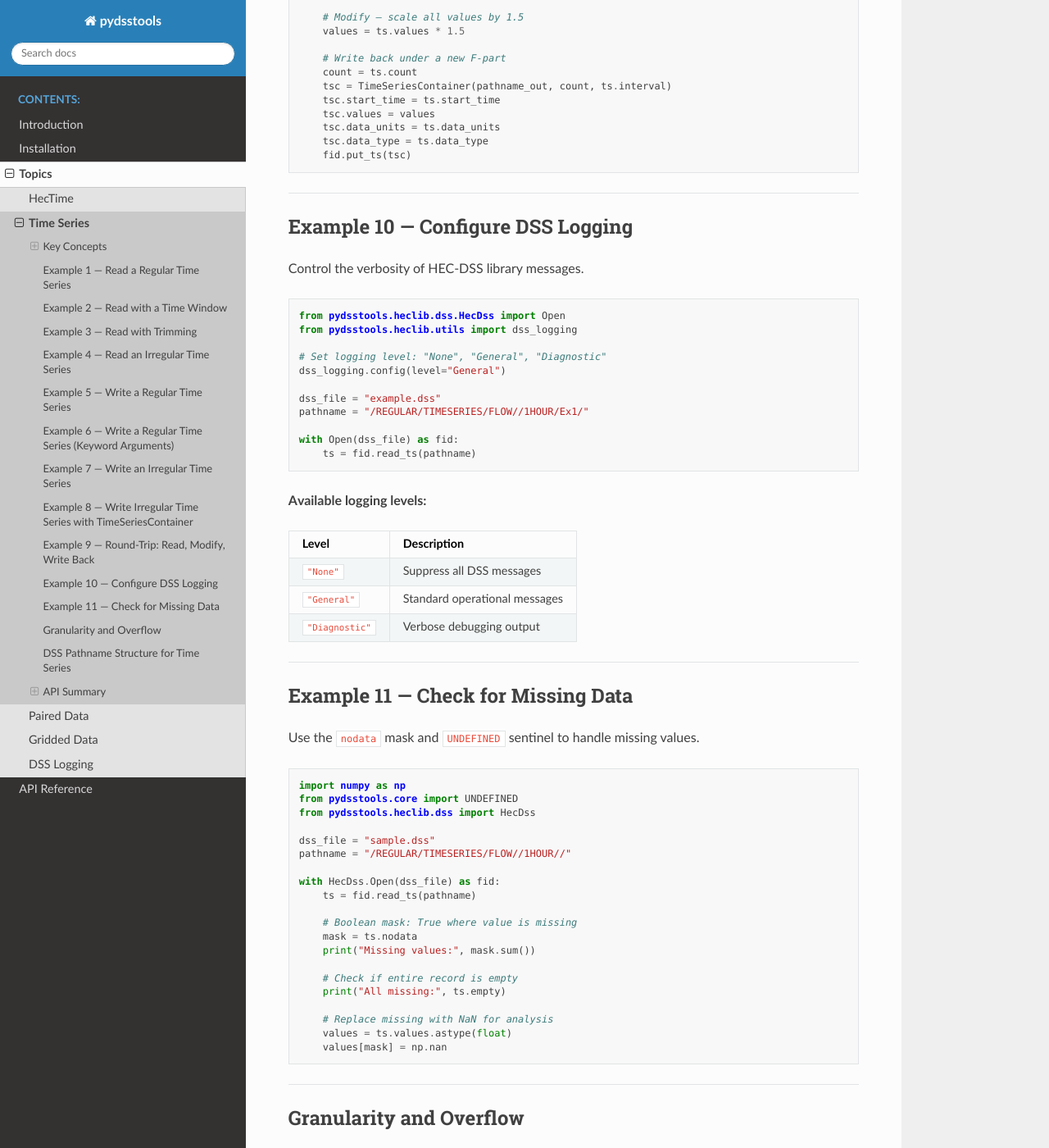
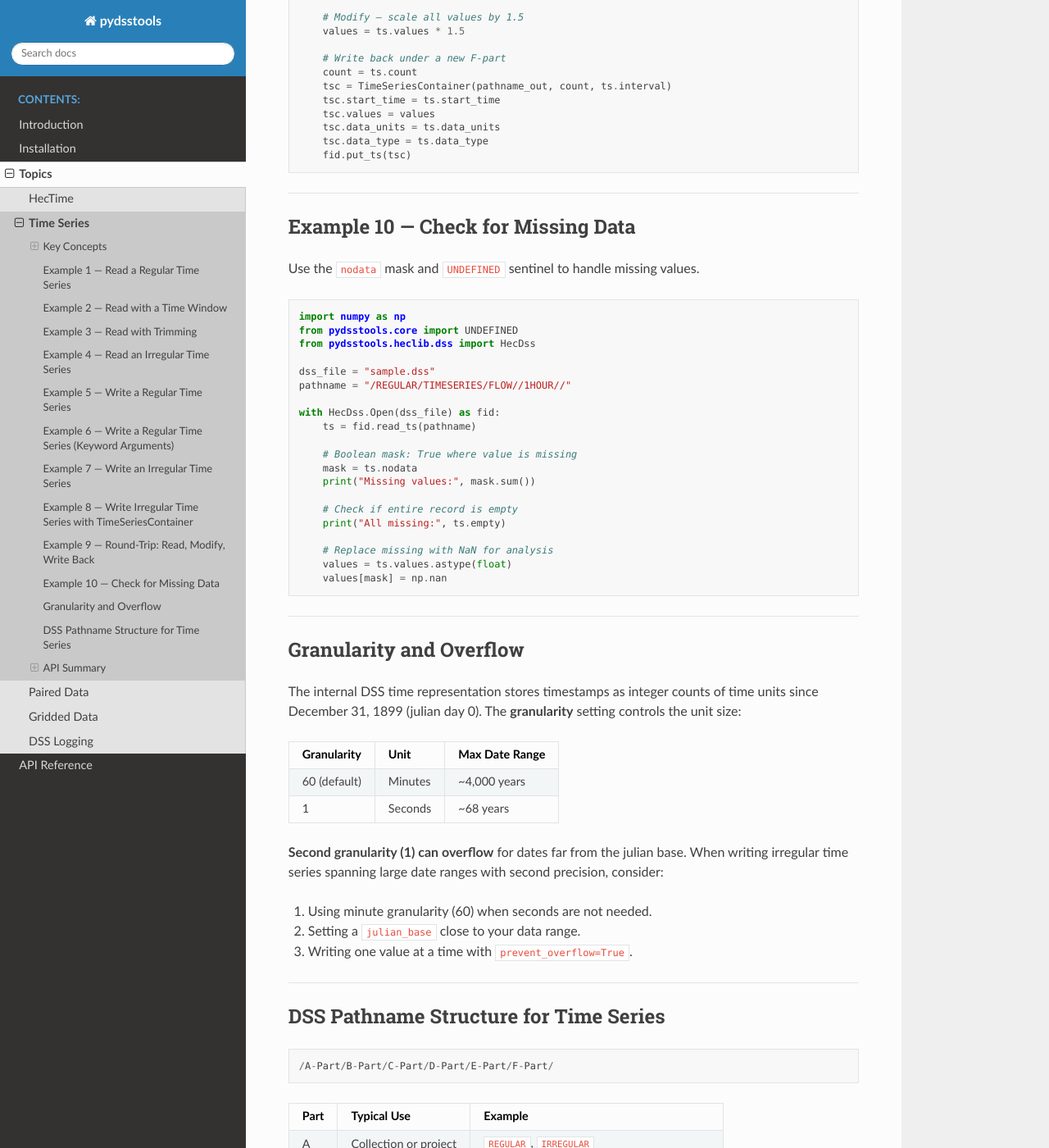
Before and after one commit to gyanz/pydsstools, a Sphinx documentation site: the page built from docs/source/topics/timeseries.md, in a window 1280 px wide and 1400 px high, scrolled down 7780 px. Shown: the whole window at 82% size. Built offline with Sphinx 7.4.7 and the Read the Docs theme 3.1.0, drawn with Linux system fonts in a browser that asks for light colours.

Commit message:
docs: remove logging example from timeseries.md; renumber sections

````diff
--- a/docs/source/topics/timeseries.md
+++ b/docs/source/topics/timeseries.md
@@ -387,35 +387,7 @@ with HecDss.Open(dss_file) as fid:
 
 ---
 
-## Example 10 — Configure DSS Logging
-
-Control the verbosity of HEC-DSS library messages.
-
-```python
-from pydsstools.heclib.dss.HecDss import Open
-from pydsstools.heclib.utils import dss_logging
-
-# Set logging level: "None", "General", "Diagnostic"
-dss_logging.config(level="General")
-
-dss_file = "example.dss"
-pathname = "/REGULAR/TIMESERIES/FLOW//1HOUR/Ex1/"
-
-with Open(dss_file) as fid:
-    ts = fid.read_ts(pathname)
-```
-
-**Available logging levels:**
-
-| Level | Description |
-|-------|-------------|
-| `"None"` | Suppress all DSS messages |
-| `"General"` | Standard operational messages |
-| `"Diagnostic"` | Verbose debugging output |
-
----
-
-## Example 11 — Check for Missing Data
+## Example 10 — Check for Missing Data
 
 Use the `nodata` mask and `UNDEFINED` sentinel to handle missing values.
 
````
